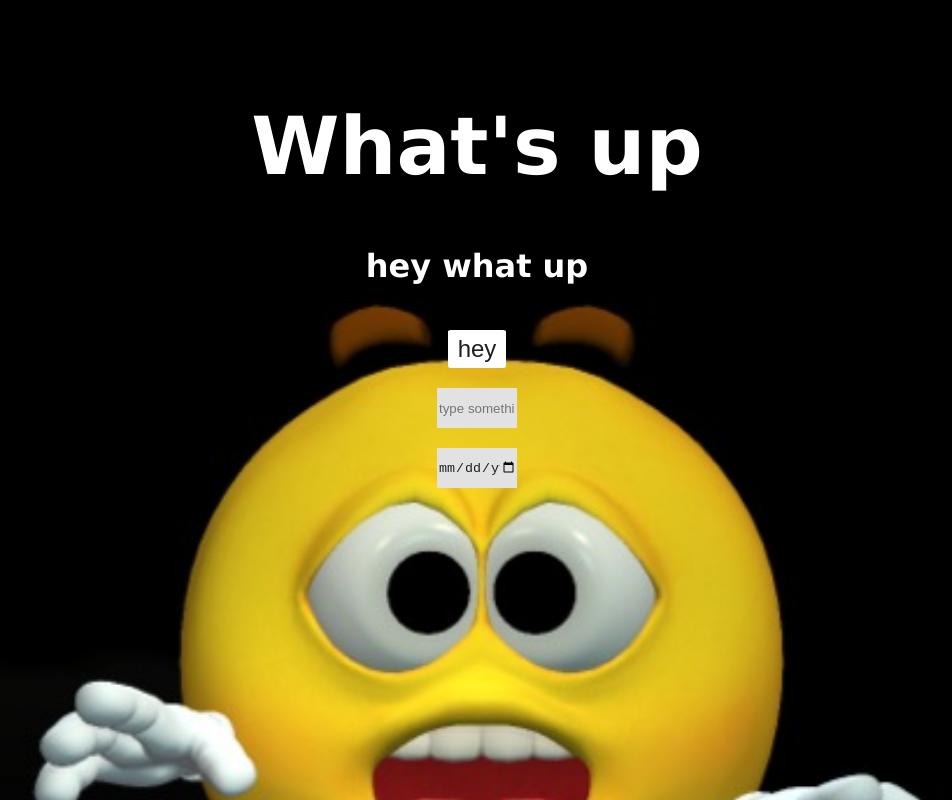
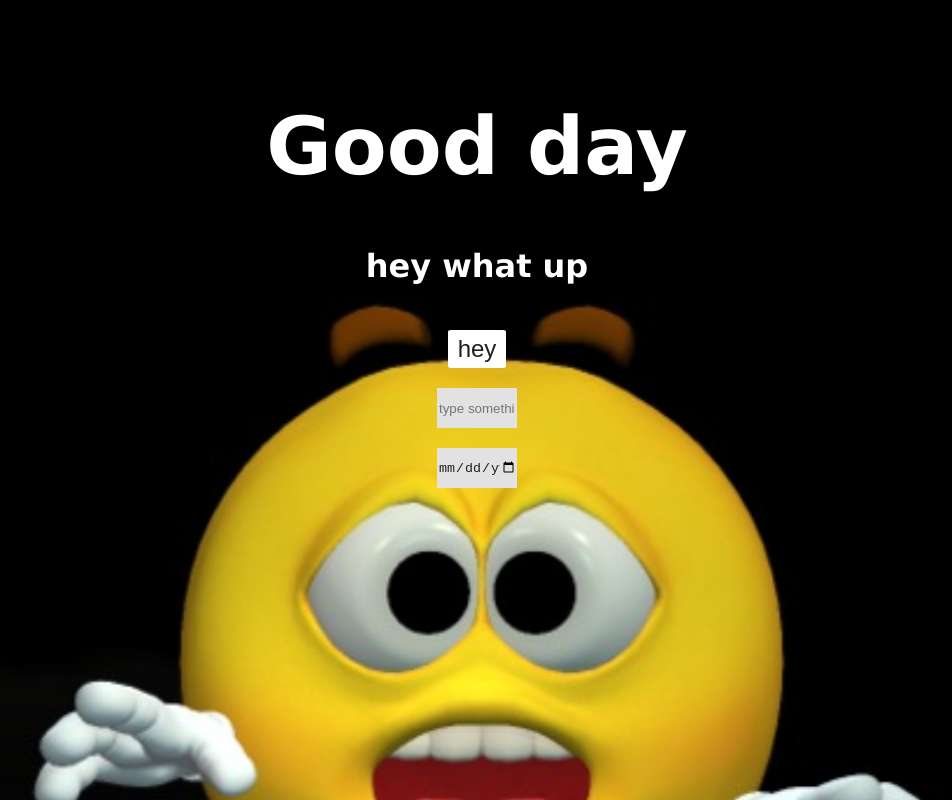
Before and after one commit to machufay/Playground, a plain HTML site: page index.html in a window 1280 px wide. Shown: the whole page, without its empty margins (163-1115 px from the left). Drawn offline with Linux system fonts and the light colour scheme.

Commit message:
just changed to "good day"

```diff
--- a/index.html
+++ b/index.html
@@ -7,7 +7,7 @@
 
 <body>
     <title>what's up</title>
-    <h1>What's up</h1>
+    <h1>Good day</h1>
     <h2>hey what up</h2>
 
     <!--br is like ENTER-->
```
